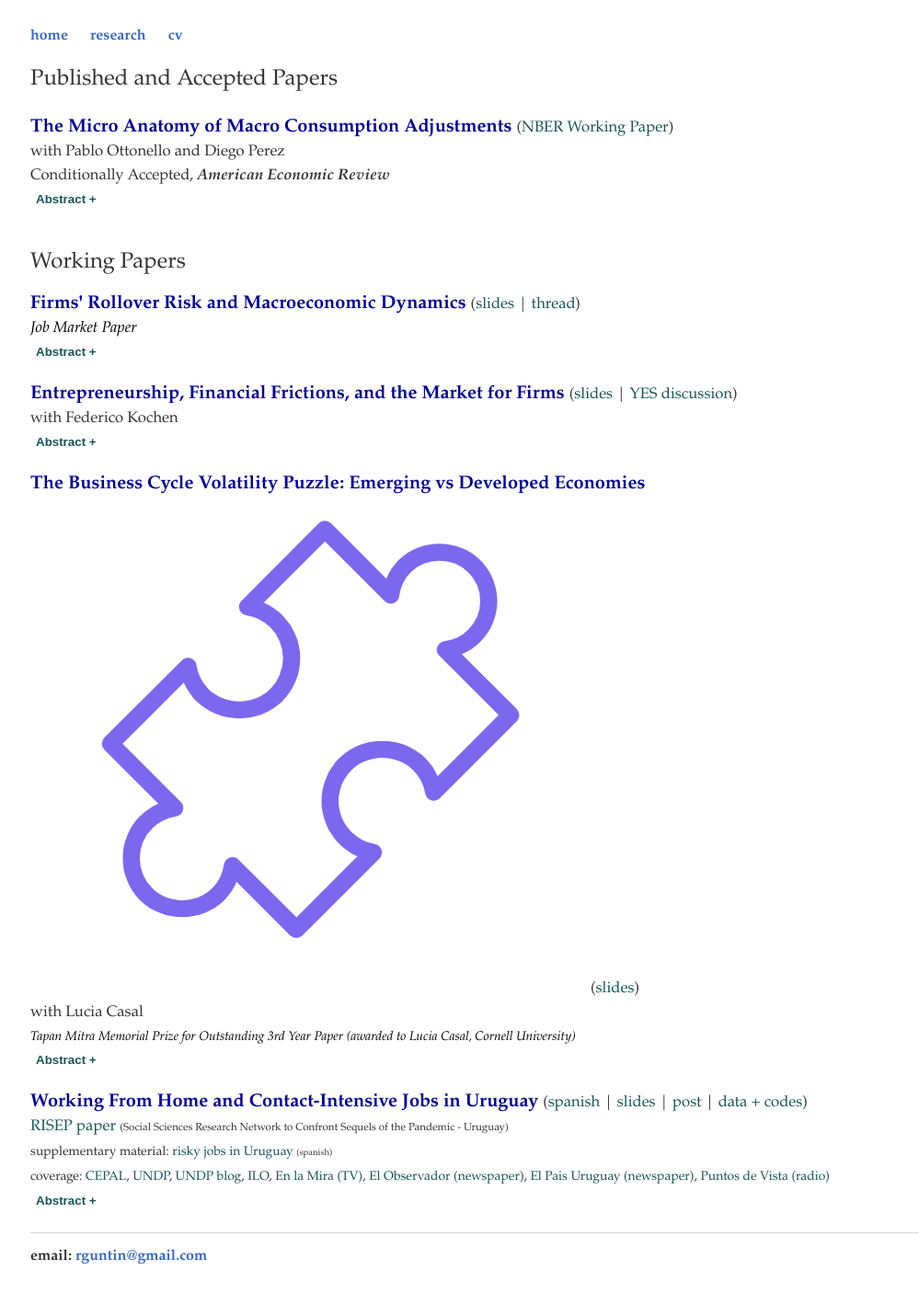
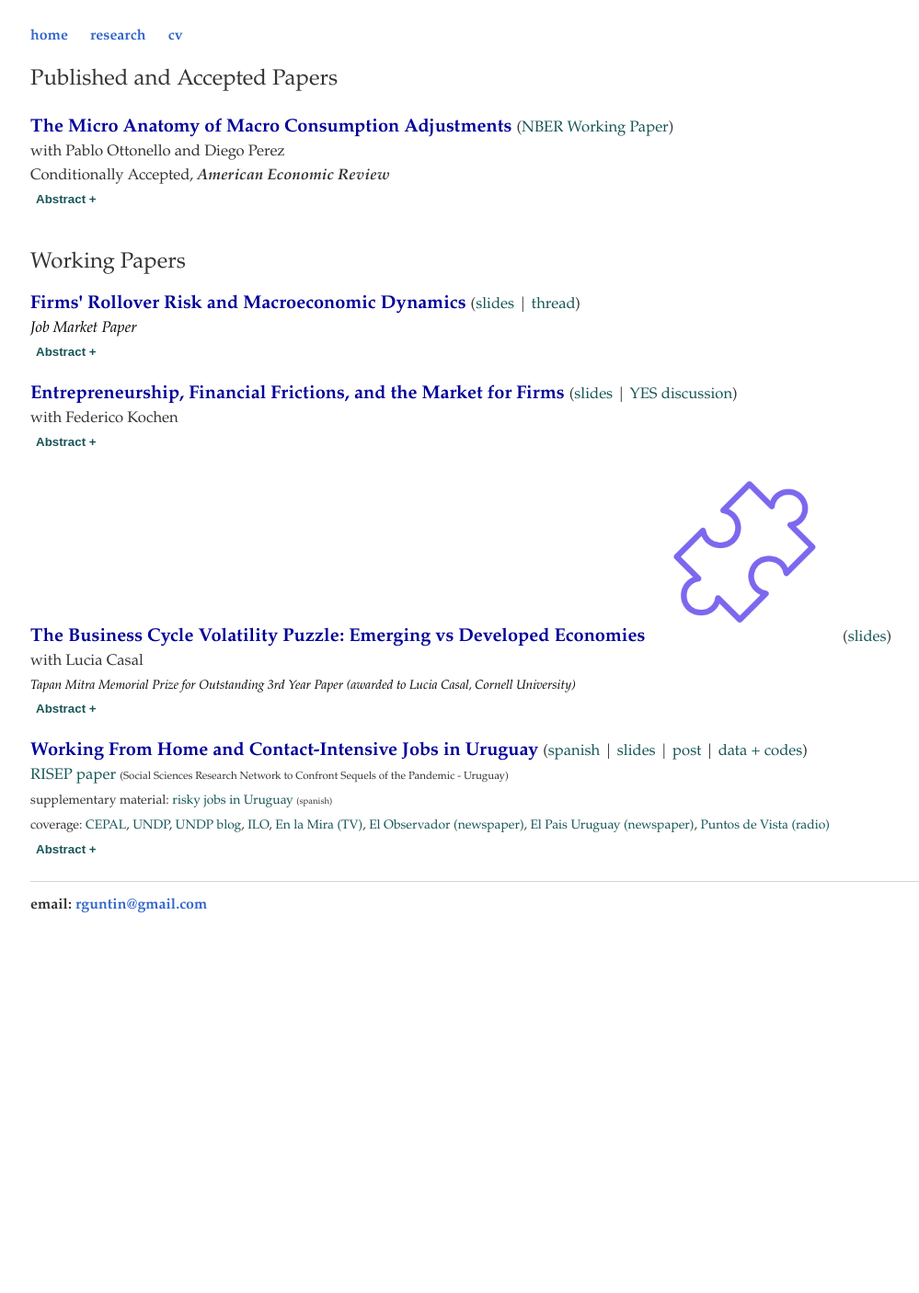
Before and after one commit to rafaguntin/rafaguntin.github.io, a Jekyll site: the page built from research/index.html, in a window 1280 px wide. Shown: the whole page at 92% size, without its empty margins (95-1094 px from the left). Built offline with Jekyll 4.4.1, drawn with Linux system fonts in a browser that asks for light colours; after the commit the page ends 1024 px from its top, so only the background shows below that.

Commit message:
Update index.html

```diff
--- a/research/index.html
+++ b/research/index.html
@@ -87,7 +87,7 @@
 		href="/research/LCRG_BCV.pdf"
 			                  target="_blank">
 					The Business Cycle Volatility Puzzle: Emerging vs Developed Economies </a>
-		        <img src="/images/puzzle.png" class="inline"> <small>
+		        <img src="/images/puzzle.png" class="inline"  width="20%" height="20%"> <small>
 		(<a style="color:#175556" href="https://www.rguntin.com/research/Volatility_LC_RG_slides.pdf" target="_blank">slides</a>)
 		<br>with <a style="color:#333"> Lucia Casal </a>
 		<br> <small> <span style="color: #000000" class='notbold'><i>Tapan Mitra Memorial Prize for Outstanding 3rd Year Paper (awarded to Lucia Casal, Cornell University)</i></span> <big>
```
